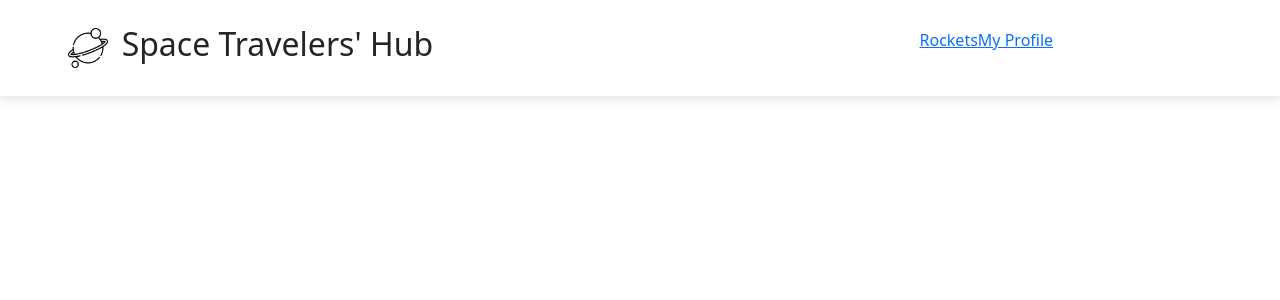
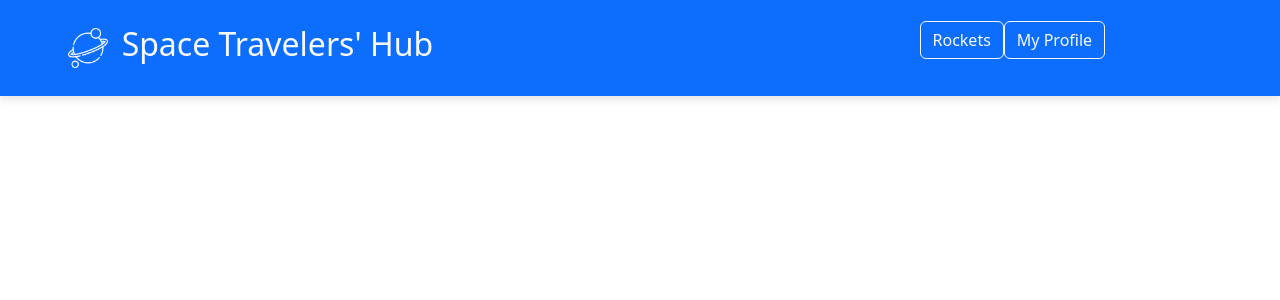
Before and after one commit to MasumaJaffery/space-travelers-hub, a React (Create React App) app: page / in a window 1280 px wide. Shown: the top 300 px of the page. Built offline with nearby package versions, Linux system fonts and the light colour scheme.

Commit message:
Navbar Done

```diff
--- a/src/components/Header.jsx
+++ b/src/components/Header.jsx
@@ -4,15 +4,15 @@ import logo from './images/planet.png';
 const Header = () => (
   <div className="Header">
     <header>
-      <nav>
+      <nav className="bg-primary">
         <div className="nav-container">
           <img className="logo" alt="logo" src={logo} />
-          <h2>Space Travelers&apos; Hub</h2>
+          <h2 className="text-light">Space Travelers&apos; Hub</h2>
         </div>
         <div>
           <ul className="navlist">
-            <NavLink to="./rockets">Rockets</NavLink>
-            <NavLink to="./myprofile">My Profile</NavLink>
+            <NavLink to="./rockets" className="btn btn-outline-light">Rockets</NavLink>
+            <NavLink to="./myprofile" className="btn btn-outline-light">My Profile</NavLink>
           </ul>
         </div>
       </nav>
```
Also changed, not shown: src/components/images/planet.png.
